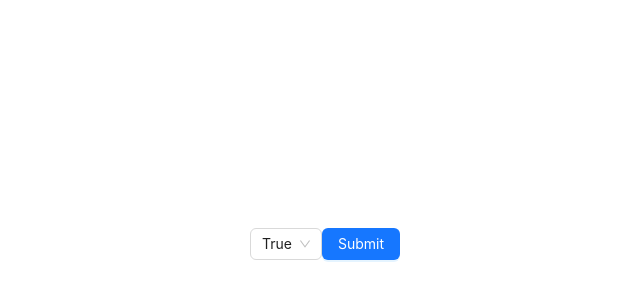
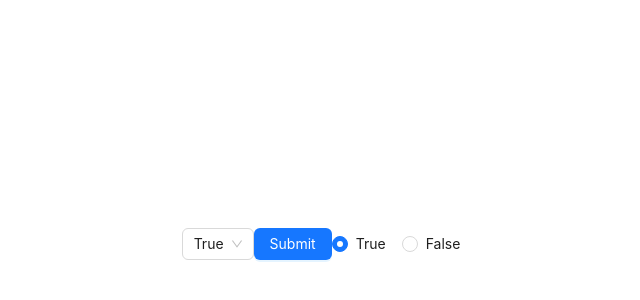
Before and after one commit to RdotSilva/TypeScript-React-Vite-NGU-Profile-Helper, a React (Vite) app: page / in a window 1280 px wide. Shown: the part 156-456 px from the top of the page, without its empty margins (315-955 px from the left). Built offline with nearby package versions, Linux system fonts and the light colour scheme.

Commit message:
Add radio example

```diff
--- a/src/components/EnergyForm.tsx
+++ b/src/components/EnergyForm.tsx
@@ -1,4 +1,4 @@
-import { Select, Input, Button } from "antd";
+import { Select, Input, Button, Radio } from "antd";
 
 import { useForm, Controller } from "react-hook-form";
 
@@ -35,7 +35,20 @@ const EnergyForm = () => {
         Submit
       </Button>
 
-      {/* <input type="submit" /> */}
+      <Controller
+        render={({ field }) => (
+          <Radio.Group
+            {...field}
+            options={[
+              { value: "True", label: "True" },
+              { value: "False", label: "False" },
+            ]}
+          />
+        )}
+        control={control}
+        name="capAllBtSelect"
+        defaultValue={"True"}
+      />
     </form>
   );
 };
```
